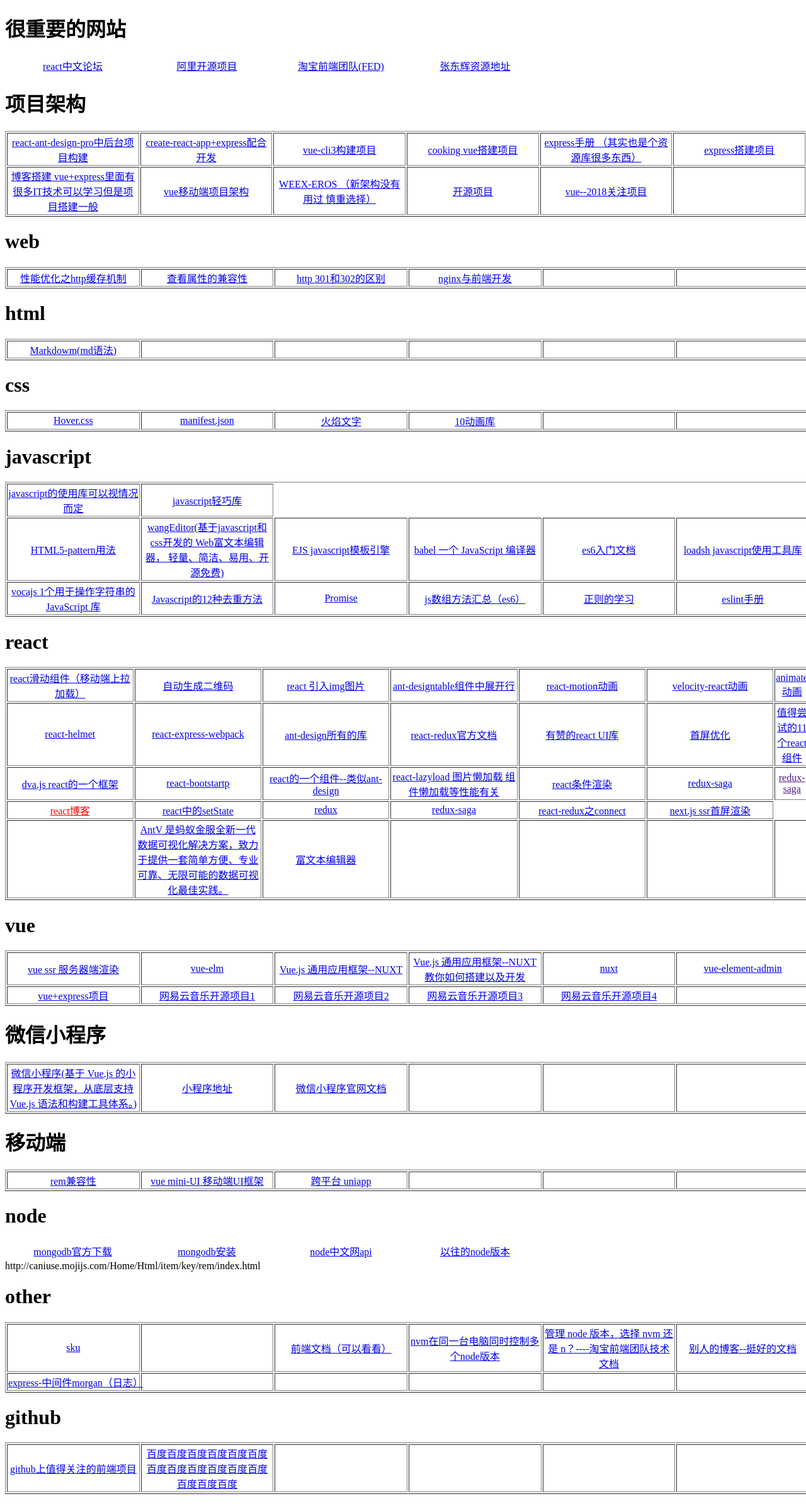
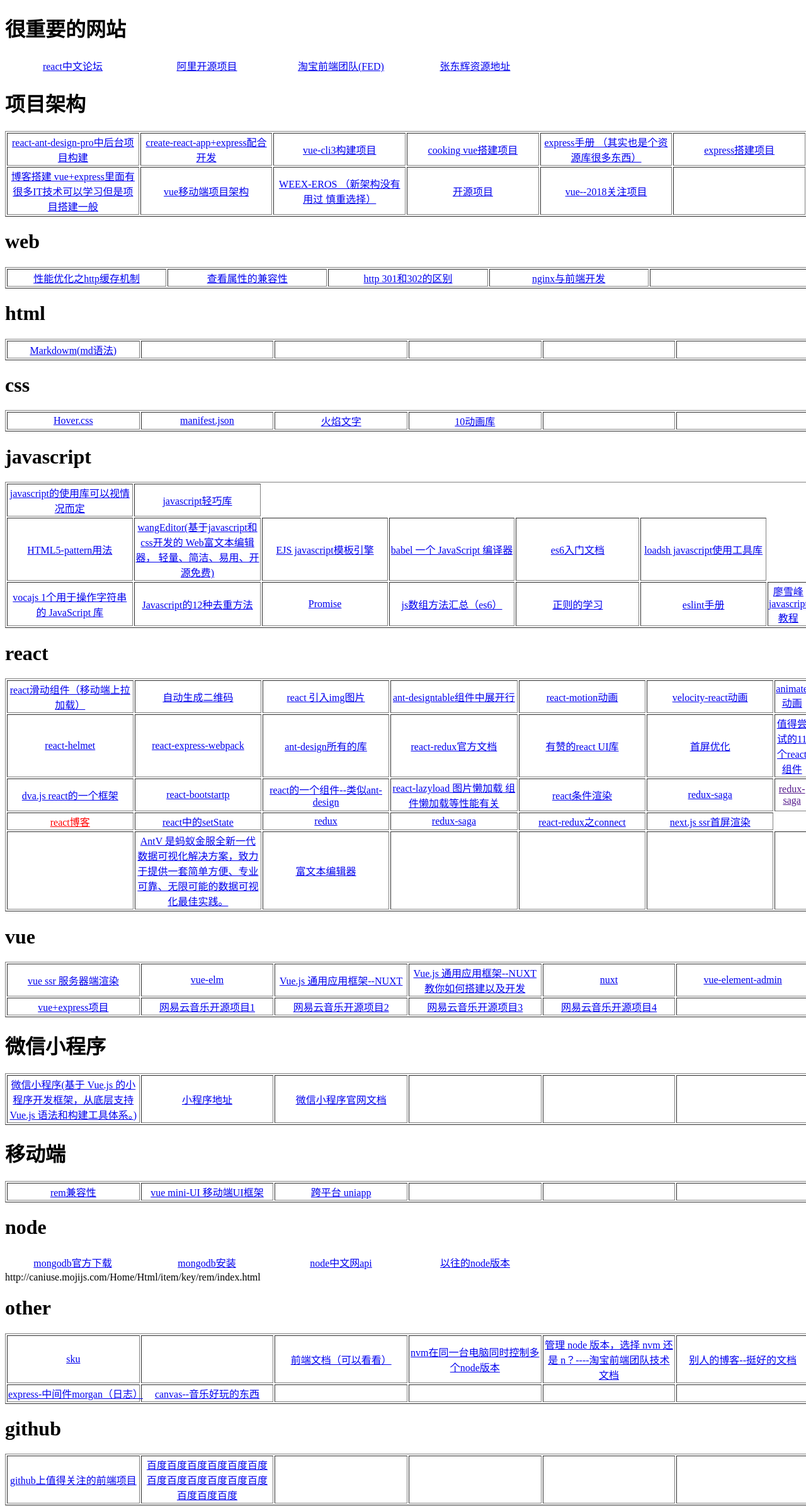
Before and after one commit to yanjiFan1/public-note-github.io, a plain HTML site: page learn/resoure/devReference.html in a window 1280 px wide. Shown: the top 2391 px of the page at 63% size. Drawn offline with Linux system fonts and the light colour scheme.

Commit message:
开发经验~

```diff
--- a/learn/resoure/devReference.html
+++ b/learn/resoure/devReference.html
@@ -55,7 +55,7 @@
 				<td><a href="https://caniuse.com/">查看属性的兼容性</a></td>
 				<td><a href="https://www.cnblogs.com/xl888/archive/2008/10/28/1320945.html">http 301和302的区别</a></td>
 				<td><a href="https://juejin.im/post/5bacbd395188255c8d0fd4b2">nginx与前端开发</a></td>
-				<td></td>
+
 				<td></td>
 			</tr>
 		</table>
@@ -102,6 +102,7 @@
 				<td><a href="https://www.jianshu.com/p/ec79c4e47370">js数组方法汇总（es6）</a></td>
 				<td><a href="https://github.com/ziishaned/learn-regex/blob/master/translations/README-cn.md">正则的学习</a></td>
 				<td><a href="https://cloud.tencent.com/developer/section/1135836">eslint手册</a></td>
+				<td><a href="https://www.liaoxuefeng.com/wiki/1022910821149312/1023022126220448">廖雪峰javascript教程</a></td>
 			</tr>
 		</table>
 		<h1>react</h1>
@@ -215,7 +216,7 @@
 			</tr>
 			<tr>
 				<td><a href="http://www.cnblogs.com/chyingp/p/node-learning-guide-express-morgan.html">express-中间件morgan（日志）</a></td>
-				<td><a href=""></a></td>
+				<td><a href="https://api.wuzuhua.cn/mikutap/index.html">canvas--音乐好玩的东西</a></td>
 				<td><a href=""></a></td>
 				<td><a href=""></a></td>
 				<td><a href=""></a></td>
```
Also changed, not shown: learn/js/basic/console用法.html (added, +13 -0 lines), learn/js/index.html (+5 -0 lines), learn/js/vue/lifecycle.png (added), 13 other files.
